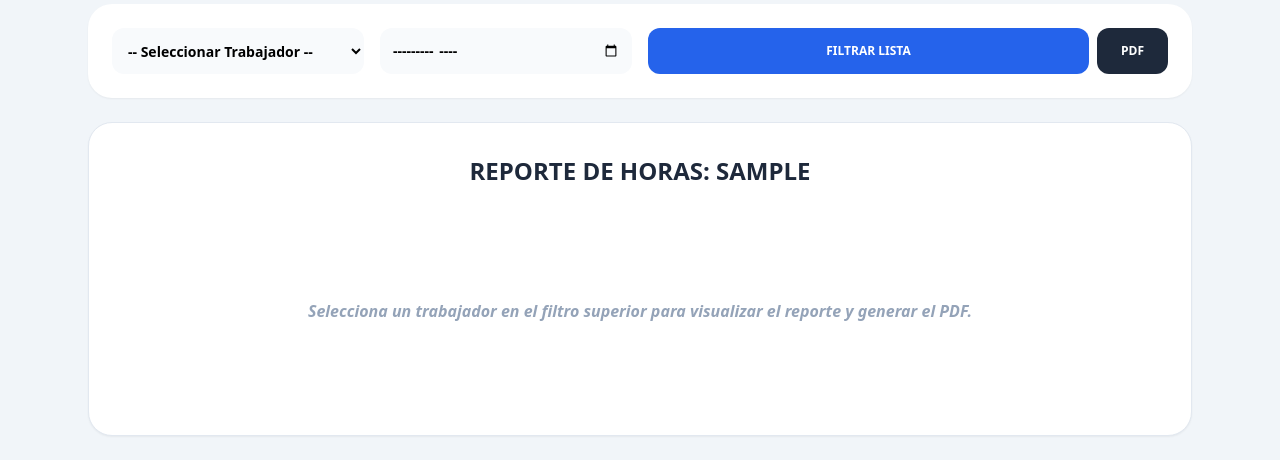
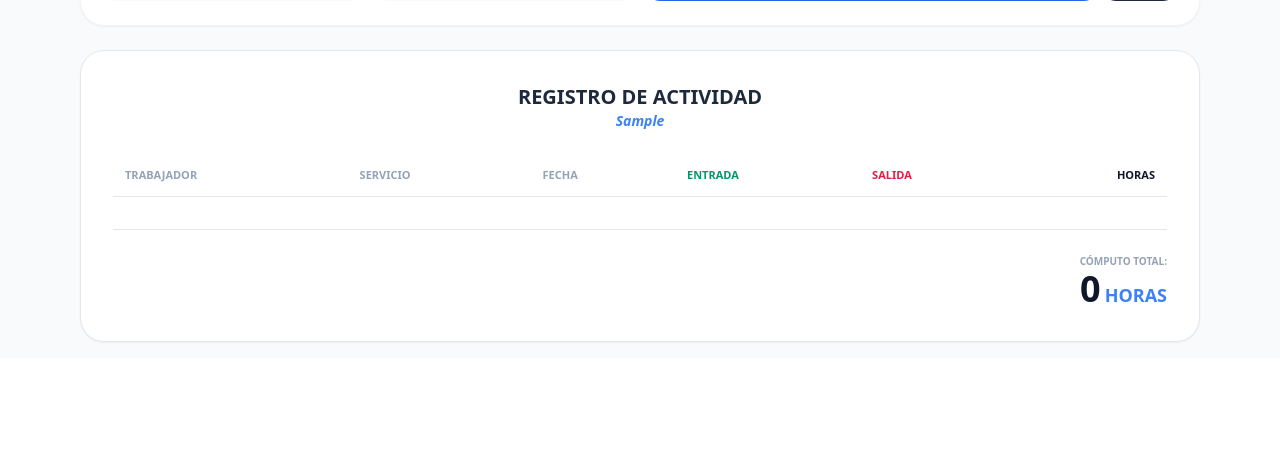
Before and after one commit to fichajepersonalgps/sistema-fichajes, a FastAPI app: template templates/admin.html in a window 1280 px wide. Shown: the part 557-1017 px from the top of the page. After the commit the page ends 900 px from the top, so only its background shows below. Run offline with FastAPI, Linux system fonts and the light colour scheme; the template is opened without the code that fills it: most values are stand-ins (such as "Sample title", 1, 10 or a date in 2020); lists and menus that the app fills with data are empty; some libraries are stand-ins or nearby versions.

Commit message:
Solucion definitiva error fecha y tabla visible

```diff
--- a/main.py
+++ b/main.py
@@ -1,6 +1,7 @@
 import os
 from datetime import datetime
 import pytz
+import calendar  # IMPORTANTE: Para calcular el último día del mes
 from fastapi import FastAPI, Request, Form
 from fastapi.templating import Jinja2Templates
 from fastapi.responses import RedirectResponse
@@ -11,7 +12,7 @@ app = FastAPI()
 app.mount("/static", StaticFiles(directory="static"), name="static")
 templates = Jinja2Templates(directory="templates")
 
-# Configuración
+# Configuración de Entorno
 SUPABASE_URL = os.environ.get("SUPABASE_URL")
 SUPABASE_KEY = os.environ.get("SUPABASE_KEY")
 supabase: Client = create_client(SUPABASE_URL, SUPABASE_KEY)
@@ -35,29 +36,38 @@ async def login(request: Request, dni: str = Form(...), password: str = Form(Non
 @app.get("/admin")
 async def admin_page(request: Request, admin_id: str, trabajador_id: str = None, mes: str = None):
     try:
-        # 1. Obtener lista de trabajadores para los filtros
+        # 1. Lista de trabajadores para el desplegable
         trabajadores = supabase.table("trabajadores").select("*").neq("rol", "admin").execute().data
 
-        # 2. Construir consulta de fichajes
+        # 2. Gestión de fechas segura (Evita el error del día 32)
+        if not mes:
+            mes = datetime.now().strftime("%Y-%m")
+
+        ano, mes_num = map(int, mes.split("-"))
+        ultimo_dia = calendar.monthrange(ano, mes_num)[1]
+
+        # Rango de fechas ISO para Supabase
+        fecha_inicio = f"{mes}-01T00:00:00"
+        fecha_fin = f"{mes}-{ultimo_dia}T23:59:59"
+
+        # 3. Consulta de fichajes con join a trabajadores
         query = supabase.table("fichajes").select("*, trabajadores(*)").order("fecha_hora", desc=True)
+        query = query.filter("fecha_hora", "gte", fecha_inicio).filter("fecha_hora", "lte", fecha_fin)
 
-        # Filtrado por trabajador si se selecciona uno
         if trabajador_id and trabajador_id != "":
             query = query.eq("trabajador_id", trabajador_id)
 
-        # Filtrado por mes
-        if mes:
-            query = query.filter("fecha_hora", "gte", f"{mes}-01").filter("fecha_hora", "lt", f"{mes}-32")
+        res_fichajes = query.execute().data
 
-        fichajes_raw = query.execute().data
-
-        # 3. Procesar zona horaria y formatos
+        # 4. Procesamiento de horas (Madrid TZ)
         fichajes_procesados = []
-        for f in fichajes_raw:
-            dt = datetime.fromisoformat(f['fecha_hora'].replace('Z', '+00:00')).astimezone(SPAIN_TZ)
-            f['fecha_f'] = dt.strftime("%d/%m/%Y")
-            f['hora_f'] = dt.strftime("%H:%M")
-            f['dt_obj'] = dt
+        for f in res_fichajes:
+            # Convertir UTC de Supabase a Madrid
+            dt_utc = datetime.fromisoformat(f['fecha_hora'].replace('Z', '+00:00'))
+            dt_madrid = dt_utc.astimezone(SPAIN_TZ)
+            f['fecha_f'] = dt_madrid.strftime("%d/%m/%Y")
+            f['hora_f'] = dt_madrid.strftime("%H:%M")
+            f['dt_obj'] = dt_madrid
             fichajes_procesados.append(f)
 
         return templates.TemplateResponse("admin.html", {
@@ -66,7 +76,7 @@ async def admin_page(request: Request, admin_id: str, trabajador_id: str = None,
             "fichajes": fichajes_procesados,
             "admin_id": admin_id,
             "filtro_trabajador": trabajador_id,
-            "mes_actual": mes or datetime.now().strftime("%Y-%m")
+            "mes_actual": mes
         })
     except Exception as e:
         return {"error": "Internal Server Error", "detalle": str(e)}
@@ -74,6 +84,10 @@ async def admin_page(request: Request, admin_id: str, trabajador_id: str = None,
 @app.post("/fichar")
 async def registrar_fichaje(worker_id: str = Form(...), tipo: str = Form(...), lat: float = Form(...), lon: float = Form(...), servicio: str = Form(...)):
     supabase.table("fichajes").insert({
-        "trabajador_id": worker_id, "tipo": tipo, "latitud": lat, "longitud": lon, "servicio": servicio
+        "trabajador_id": worker_id,
+        "tipo": tipo,
+        "latitud": lat,
+        "longitud": lon,
+        "servicio": servicio
     }).execute()
     return {"status": "ok"}
--- a/templates/admin.html
+++ b/templates/admin.html
@@ -3,50 +3,50 @@
 <head>
     <meta charset="UTF-8">
     <meta name="viewport" content="width=device-width, initial-scale=1.0">
-    <title>Admin - Panel de Control</title>
+    <title>Panel Administrador</title>
     <script src="https://cdn.tailwindcss.com"></script>
     <link rel="stylesheet" href="https://unpkg.com/leaflet@1.9.4/dist/leaflet.css" />
     <script src="https://unpkg.com/leaflet@1.9.4/dist/leaflet.js"></script>
     <style>
         @media print {
             .no-print { display: none !important; }
-            body { background: white; padding: 0; }
-            .print-container { width: 100%; border: none; box-shadow: none; }
+            body { background: white; }
+            .print-container { width: 100%; border: none !important; box-shadow: none !important; margin: 0; padding: 0; }
         }
     </style>
 </head>
-<body class="bg-slate-100 min-h-screen">
-    <nav class="bg-slate-900 text-white p-4 sticky top-0 z-[1001] no-print">
+<body class="bg-slate-50 min-h-screen">
+    <nav class="bg-slate-900 text-white p-4 no-print">
         <div class="max-w-6xl mx-auto flex justify-between items-center">
-            <h1 class="font-black text-xl italic tracking-tighter">CONTROL<span class="text-blue-400">GEO</span></h1>
-            <a href="/" class="text-[10px] font-bold bg-rose-600 px-4 py-2 rounded-xl">SALIR</a>
+            <h1 class="font-black italic tracking-tighter text-xl">CONTROL<span class="text-blue-400">GEO</span></h1>
+            <a href="/" class="text-[10px] font-bold bg-rose-600 px-4 py-2 rounded-lg">CERRAR SESIÓN</a>
         </div>
     </nav>
 
-    <main class="max-w-6xl mx-auto p-4 lg:p-6">
-        <div id="mapAdmin" class="h-80 md:h-[450px] rounded-[2rem] shadow-sm mb-6 border-4 border-white no-print"></div>
+    <main class="max-w-6xl mx-auto p-4">
+        <div id="mapAdmin" class="h-64 md:h-96 rounded-3xl shadow-inner mb-6 border-4 border-white no-print"></div>
 
-        <section class="bg-white rounded-3xl p-6 mb-6 no-print shadow-sm">
+        <section class="bg-white rounded-3xl p-6 mb-6 shadow-sm no-print border border-slate-100">
             <form method="GET" class="grid grid-cols-1 md:grid-cols-4 gap-4">
                 <input type="hidden" name="admin_id" value="{{ admin_id }}">
                 <select name="trabajador_id" id="selTrabajador" class="p-3 rounded-xl bg-slate-50 border-none text-sm font-bold">
-                    <option value="">-- Seleccionar Trabajador --</option>
+                    <option value="">Todos los trabajadores</option>
                     {% for t in trabajadores %}
                     <option value="{{ t.id }}" {% if filtro_trabajador|string == t.id|string %}selected{% endif %}>{{ t.nombre }} {{ t.apellidos }}</option>
                     {% endfor %}
                 </select>
                 <input type="month" name="mes" value="{{ mes_actual }}" class="p-3 rounded-xl bg-slate-50 border-none text-sm font-bold">
                 <div class="md:col-span-2 flex gap-2">
-                    <button type="submit" class="flex-1 bg-blue-600 text-white font-black rounded-xl py-3 uppercase text-xs">Filtrar Lista</button>
-                    <button type="button" onclick="validarPDF()" class="bg-slate-800 text-white font-black rounded-xl px-6 py-3 uppercase text-xs">PDF</button>
+                    <button type="submit" class="flex-1 bg-blue-600 text-white font-black rounded-xl py-3 uppercase text-xs hover:bg-blue-700 transition">Filtrar</button>
+                    <button type="button" onclick="window.print()" class="bg-slate-800 text-white font-black rounded-xl px-6 py-3 uppercase text-xs">PDF</button>
                 </div>
             </form>
         </section>
 
-        <div class="print-container bg-white rounded-3xl shadow-sm border border-slate-200 p-8">
-
-            <div class="text-center mb-8">
-                <h2 class="text-2xl font-black uppercase text-slate-800">Reporte de Horas: {{ mes_actual }}</h2>
+        <div class="print-container bg-white rounded-3xl shadow-sm border border-slate-200 p-6 md:p-8">
+            <div class="text-center mb-6">
+                <h2 class="text-xl font-black uppercase text-slate-800">Registro de Actividad</h2>
+                <p class="text-sm font-bold text-blue-500 italic">{{ mes_actual }}</p>
             </div>
 
             {% if filtro_trabajador %}
@@ -57,30 +57,33 @@
                         {% set info.dni = t.dni_nie %}
                     {% endif %}
                 {% endfor %}
+                <div class="mb-6 p-4 bg-slate-50 rounded-2xl border-l-4 border-blue-600">
+                    <p class="text-[10px] font-black text-slate-400 uppercase">Personal:</p>
+                    <p class="text-lg font-black text-slate-800 uppercase">{{ info.nombre }}</p>
+                    <p class="text-xs font-bold text-slate-500">Documento: {{ info.dni }}</p>
+                </div>
+            {% endif %}
 
-                <div class="mb-8 border-l-4 border-blue-600 pl-4">
-                    <p class="text-[10px] font-black text-slate-400 uppercase tracking-widest">Trabajador:</p>
-                    <p class="text-lg font-bold text-slate-800 uppercase">{{ info.nombre }}</p>
-                    <p class="text-sm font-bold text-slate-500">DNI: {{ info.dni }}</p>
-                </div>
-
+            <div class="overflow-x-auto">
                 <table class="w-full text-left text-[11px]">
-                    <thead class="bg-slate-50 border-b">
-                        <tr>
-                            <th class="p-3 font-black text-slate-400 uppercase">Servicio</th>
-                            <th class="p-3 font-black text-slate-400 uppercase">Fecha</th>
-                            <th class="p-3 font-black text-emerald-600 uppercase">Entrada</th>
-                            <th class="p-3 font-black text-rose-600 uppercase">Salida</th>
-                            <th class="p-3 font-black text-slate-900 uppercase text-right">Horas</th>
+                    <thead>
+                        <tr class="text-slate-400 border-b uppercase font-black">
+                            {% if not filtro_trabajador %}<th class="p-3">Trabajador</th>{% endif %}
+                            <th class="p-3">Servicio</th>
+                            <th class="p-3">Fecha</th>
+                            <th class="p-3 text-emerald-600">Entrada</th>
+                            <th class="p-3 text-rose-600">Salida</th>
+                            <th class="p-3 text-right text-slate-900">Horas</th>
                         </tr>
                     </thead>
-                    <tbody class="divide-y">
+                    <tbody class="divide-y text-slate-700">
                         {% set total_mes = namespace(horas=0) %}
                         {% for f in fichajes %}
                             {% if f.tipo == 'ENTRADA' %}
                             <tr>
-                                <td class="p-3 font-bold text-blue-600 italic uppercase">{{ f.servicio }}</td>
-                                <td class="p-3">{{ f.fecha_f }}</td>
+                                {% if not filtro_trabajador %}<td class="p-3 font-bold">{{ f.trabajadores.nombre }}</td>{% endif %}
+                                <td class="p-3 font-black text-blue-600 italic uppercase">{{ f.servicio }}</td>
+                                <td class="p-3 font-medium">{{ f.fecha_f }}</td>
                                 <td class="p-3 font-black text-emerald-500">{{ f.hora_f }}</td>
                                 <td class="p-3 font-black text-rose-500">
                                     {% set salida = namespace(found=false, dt=none) %}
@@ -91,77 +94,63 @@
                                             {% set salida.dt = s.dt_obj %}
                                         {% endif %}
                                     {% endfor %}
-                                    {% if not salida.found %}--:--{% endif %}
+                                    {% if not salida.found %} <span class="text-amber-500 italic opacity-50">Pendiente</span> {% endif %}
                                 </td>
                                 <td class="p-3 font-black text-right">
                                     {% if salida.found %}
                                         {% set diff = (salida.dt - f.dt_obj).total_seconds() / 3600 %}
                                         {{ diff | round(2) }}h
                                         {% set total_mes.horas = total_mes.horas + diff %}
-                                    {% else %} <span class="text-amber-500">En curso</span> {% endif %}
+                                    {% else %} -- {% endif %}
                                 </td>
                             </tr>
                             {% endif %}
                         {% endfor %}
                     </tbody>
                 </table>
+            </div>
 
-                <div class="mt-10 pt-6 border-t flex justify-end">
-                    <div class="text-right">
-                        <p class="text-[10px] font-black text-slate-400 uppercase">Total Acumulado:</p>
-                        <p class="text-3xl font-black text-slate-900">{{ total_mes.horas | round(2) }} <span class="text-blue-500">Horas</span></p>
-                    </div>
+            <div class="mt-8 pt-6 border-t flex justify-end">
+                <div class="text-right">
+                    <p class="text-[10px] font-black text-slate-400 uppercase">Cómputo Total:</p>
+                    <p class="text-4xl font-black text-slate-900">{{ total_mes.horas | round(2) }}<span class="text-lg text-blue-500 ml-1">HORAS</span></p>
                 </div>
-            {% else %}
-                <div class="py-20 text-center">
-                    <p class="text-slate-400 font-bold italic">Selecciona un trabajador en el filtro superior para visualizar el reporte y generar el PDF.</p>
-                </div>
-            {% endif %}
+            </div>
         </div>
     </main>
 
     <script>
+        // Inicializar Mapa
         const mapAdmin = L.map('mapAdmin', { zoomControl: false }).setView([40.41, -3.70], 13);
         L.tileLayer('https://{s}.tile.openstreetmap.org/{z}/{x}/{y}.png').addTo(mapAdmin);
         const bounds = [];
 
-        // Lógica de Puntos Activos (Solo Entrada sin Salida posterior)
-        const estadoPorTrabajador = {};
+        // Lógica de Puntos Activos (Puntos Verdes)
+        const estadoActual = {};
         {% for f in fichajes | reverse %}
-            estadoPorTrabajador["{{ f.trabajador_id }}"] = {
+            estadoActual["{{ f.trabajador_id }}"] = {
                 tipo: "{{ f.tipo }}",
                 lat: {{ f.latitud }},
                 lon: {{ f.longitud }},
                 nombre: "{{ f.trabajadores.nombre }}",
-                serv: "{{ f.servicio }}",
+                servicio: "{{ f.servicio }}",
                 hora: "{{ f.hora_f }}"
             };
         {% endfor %}
 
-        Object.keys(estadoPorTrabajador).forEach(id => {
-            const data = estadoPorTrabajador[id];
+        Object.keys(estadoActual).forEach(id => {
+            const data = estadoActual[id];
             if (data.tipo === 'ENTRADA') {
                 const marker = L.circleMarker([data.lat, data.lon], {
                     radius: 10, fillColor: "#10b981", color: "white", weight: 3, fillOpacity: 0.9
                 }).addTo(mapAdmin);
 
-                marker.bindPopup(`<div class="text-center font-sans"><b>${data.nombre}</b><br><span class="text-blue-500">📍 ${data.serv}</span><br><small>Entrada: ${data.hora}</small></div>`, {closeButton: false});
-                marker.on('mouseover', function(){ this.openPopup(); });
-                marker.on('mouseout', function(){ this.closePopup(); });
+                marker.bindPopup(`<b>${data.nombre}</b><br>📍 ${data.servicio}<br><small>Desde: ${data.hora}</small>`);
                 bounds.push([data.lat, data.lon]);
             }
         });
 
         if (bounds.length > 0) mapAdmin.fitBounds(bounds, { padding: [50, 50] });
-
-        function validarPDF() {
-            const tr = document.getElementById('selTrabajador').value;
-            if (!tr) {
-                alert("Debes seleccionar un trabajador para generar el reporte PDF.");
-                return;
-            }
-            window.print();
-        }
     </script>
 </body>
 </html>
```
